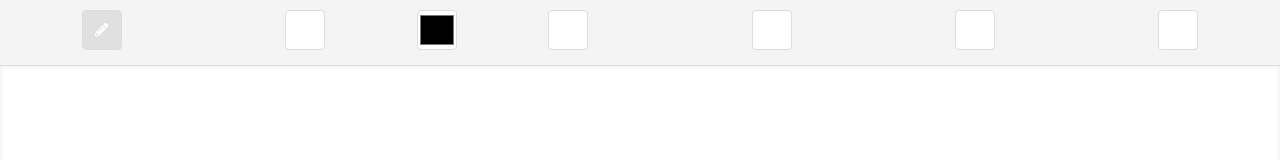
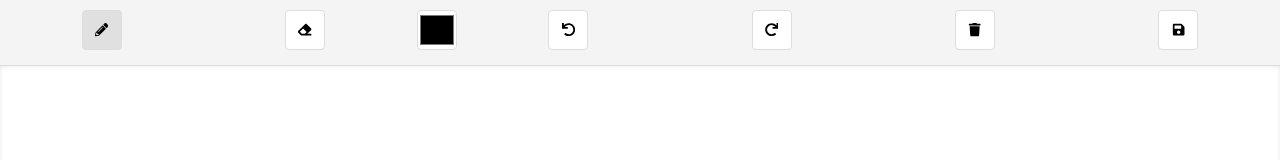
Before and after one commit to influcoder/Hackothsava-frontend, a React (Create React App) app: page /whiteboard in a window 1280 px wide. Shown: the top 160 px of the page. Built offline with nearby package versions, Linux system fonts and the light colour scheme.

Commit message:
whiteboard and chats updated and podlist and profile data added

```diff
--- a/src/components/whiteboard/WhiteBoard.css
+++ b/src/components/whiteboard/WhiteBoard.css
@@ -19,6 +19,7 @@
 .tool-button {
   background-color: #fff;
   border: 1px solid #ddd;
+  color: #000;
   padding: 8px;
   cursor: pointer;
   border-radius: 4px;
--- a/src/components/whiteboard/WhiteBoard.jsx
+++ b/src/components/whiteboard/WhiteBoard.jsx
@@ -167,29 +167,42 @@ function WhiteBoard() {
     }
   };
 
-  const handleDrawImage = () => {
-    if (image) {
-      const context = contextRef.current;
-      context.drawImage(
-        image,
-        imagePos.x,
-        imagePos.y,
-        imageSize.width,
-        imageSize.height
-      );
-      setImage(null);
-      setHistory([
-        ...history,
-        context.getImageData(
-          0,
-          0,
-          canvasRef.current.width,
-          canvasRef.current.height
-        ),
-      ]);
-      setCurrentStep(history.length);
+  const handleSave = () => {
+    const canvas = canvasRef.current;
+    const confirmation = window.confirm("Are you sure you want to save this?");
+    const id = localStorage.getItem("user_id");
+    if (confirmation) {
+      const dataUrl = canvas.toDataURL("image/png");
+      const link = document.createElement("a");
+      link.href = dataUrl;
+      link.download = `${id}-canvas.png`;
+      link.click();
     }
   };
+
+  // const handleDrawImage = () => {
+  //   if (image) {
+  //     const context = contextRef.current;
+  //     context.drawImage(
+  //       image,
+  //       imagePos.x,
+  //       imagePos.y,
+  //       imageSize.width,
+  //       imageSize.height
+  //     );
+  //     setImage(null);
+  //     setHistory([
+  //       ...history,
+  //       context.getImageData(
+  //         0,
+  //         0,
+  //         canvasRef.current.width,
+  //         canvasRef.current.height
+  //       ),
+  //     ]);
+  //     setCurrentStep(history.length);
+  //   }
+  // };
 
   return (
     <div className="container">
@@ -221,7 +234,7 @@ function WhiteBoard() {
         <button className="tool-button" onClick={clearCanvas}>
           <FaTrash />
         </button>
-        <button className="tool-button">
+        <button className="tool-button" onClick={handleSave}>
           <FaSave />
         </button>
       </div>
--- a/src/utils/domain.js
+++ b/src/utils/domain.js
@@ -1,2 +1,5 @@
-const domain = "http://localhost:8000";
+// const domain = "http://localhost:8000";
+
+const domain = "https://hackothsava-server.onrender.com";
+
 export { domain };
--- a/src/utils/urls.js
+++ b/src/utils/urls.js
@@ -12,6 +12,8 @@ const apiGeneral = {
   taskSubmission: `${domain}/tasks/upload-files`,
   submissions: `${domain}/tasks/get-files`,
   files: `${domain}/files/`,
+
+  userPods: `${domain}/create/userPods/`,
 };
 
 export { apiGeneral };
```
